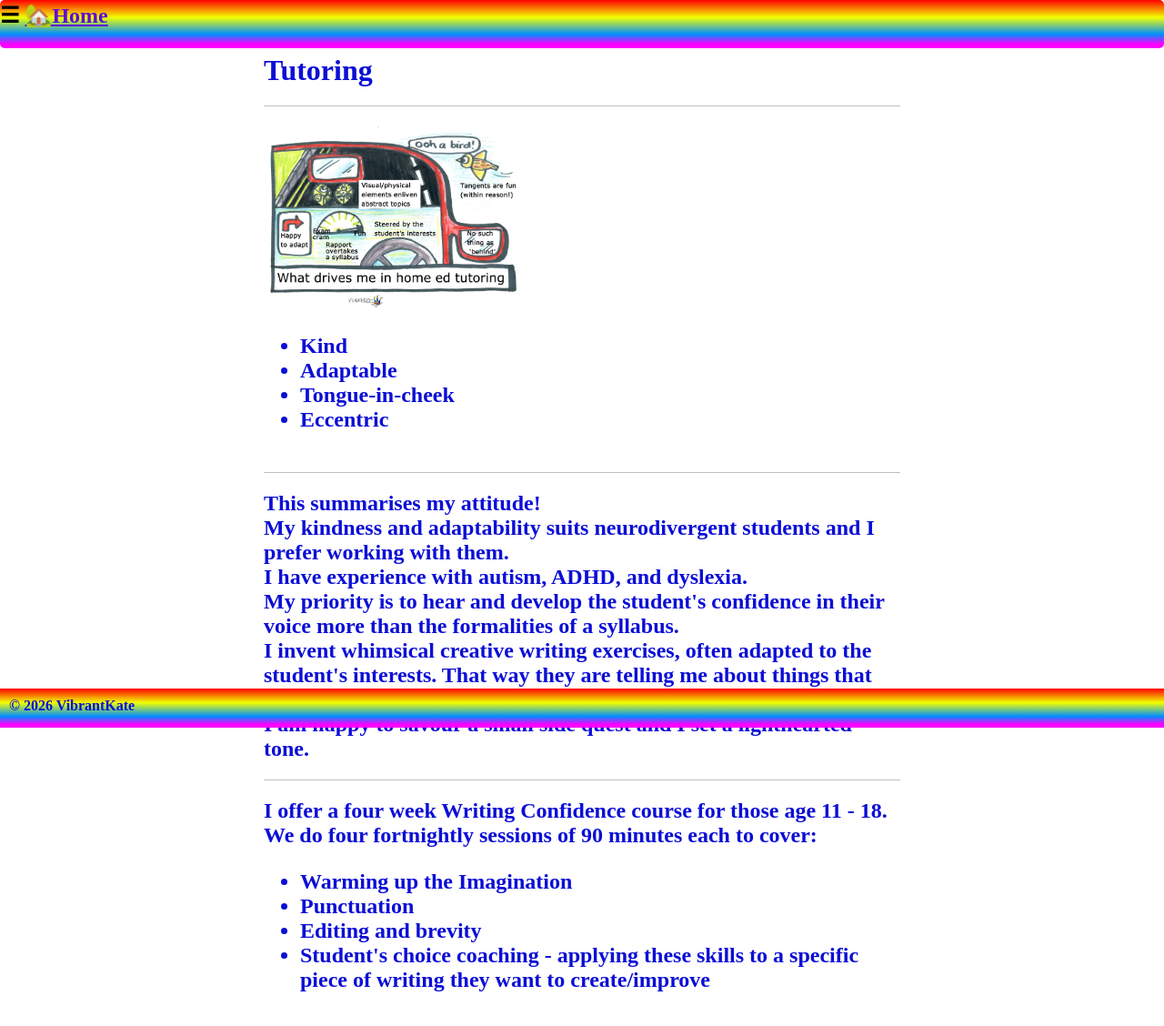
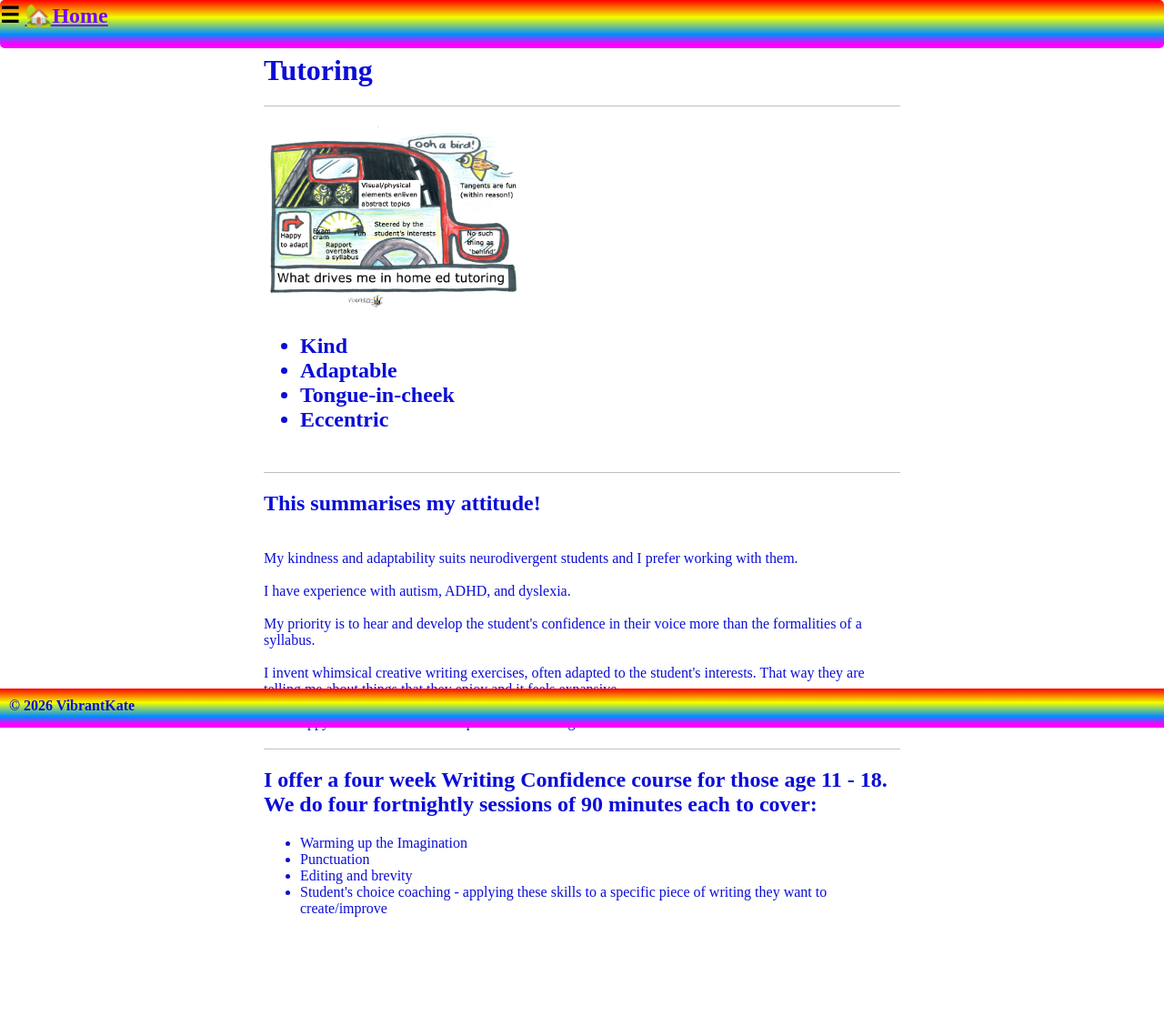
Before and after one commit to TheTechBeetle/vibrantkate, a React (Vite) app in the folder vibrantkatereact/: page /tutoring in a window 1280 px wide. Shown: the top 1128 px of the page at 91% size. Built offline with nearby package versions, Linux system fonts and the light colour scheme.

Commit message:
tutoring

```diff
--- a/vibrantkatereact/src/App.tsx
+++ b/vibrantkatereact/src/App.tsx
@@ -5,8 +5,8 @@ import Bottombar from "./bottombar";
 function App() {
   return (
     <>
-     <TopNav/>
-     <Outlet />
+      <TopNav/>
+      <Outlet />
       <Bottombar/>
     </>
   )
--- a/vibrantkatereact/src/Inkadot.tsx
+++ b/vibrantkatereact/src/Inkadot.tsx
@@ -12,9 +12,9 @@ function Inkadot() {
             <p>she works towards her Pet Care badge.</p>
             <br/>
             <p>Traditionally grammar is dry and rule-based,</p>
-            <p>which is often off-putting. The zine adds a story</p>
+            <p>which is often off-putting. The zine adds a story that</p>
             <p>personifies punctuation and features cute</p>
-            <p>illustrations. A zine is a quirky artistic booklet</p>
+            <p>illustrations. A zine is a quirky artistic booklet-</p>
             <p>the name is an abbreviation of 'magazine'.</p>
             <br/>
             <p>Each page is correctly punctuated so it is an</p>
@@ -36,7 +36,8 @@ function Inkadot() {
                 <a href="https://vibrantkate.kit.com/0eb0b50e46" target="_blank">
                     Sign up for my email list
                 </a>
-                to receive the story electronically
+                <br />
+                to receive the story electronically.
             </h2>
             <a href="https://vibrantkate.sumupstore.com" target="_blank">
                 <h2>Now available in printed form!</h2>
--- a/vibrantkatereact/src/index.css
+++ b/vibrantkatereact/src/index.css
@@ -113,8 +113,8 @@ body {
 
 .banner {
     background: linear-gradient(150deg,
-            rgb(174, 175, 255) 0%,
-            rgb(255, 255, 255) 200%);
+            rgb(207, 207, 255) 0%,
+            rgb(255, 255, 255) 150%);
     border: 5px solid #0b0ed6;
     border-radius: 20px;
 }
@@ -126,5 +126,5 @@ body {
 }
 
 a:-webkit-any-link {
-    color: #600bd6;
+    color: #7700ff;
 }
--- a/vibrantkatereact/src/tutoring.tsx
+++ b/vibrantkatereact/src/tutoring.tsx
@@ -16,25 +16,24 @@ function Tutoring() {
                     </ul>
                 </h2>
 
-                <h2 className="seg">
-                    This summarises my attitude!
-                    <br /> My kindness and adaptability suits neurodivergent students and I prefer working with them.
-                    <br /> I have experience with autism, ADHD, and dyslexia.
-                    <br /> My priority is to hear and develop the student's confidence in their voice more than the formalities of a syllabus.
-                    <br /> I invent whimsical creative writing exercises, often adapted to the student's interests. That way they are telling me about things that they enjoy and it feels expansive.
+                <h2> This summarises my attitude! </h2>
+                <p className="seg">
+                    <br /> My kindness and adaptability suits neurodivergent students and I prefer working with them. <br />
+                    <br /> I have experience with autism, ADHD, and dyslexia.<br />
+                    <br /> My priority is to hear and develop the student's confidence in their voice more than the formalities of a syllabus.<br />
+                    <br /> I invent whimsical creative writing exercises, often adapted to the student's interests. That way they are telling me about things that they enjoy and it feels expansive.<br />
                     <br /> I am happy to savour a small side quest and I set a lighthearted tone.
-                </h2>
-
+                </p>
                 <h2>
                     I offer a four week Writing Confidence course for those age 11 - 18.
                     <br />We do four fortnightly sessions of 90 minutes each to cover:
-                    <ul>
-                        <li>Warming up the Imagination</li>
-                        <li>Punctuation</li>
-                        <li>Editing and brevity</li>
-                        <li>Student's choice coaching - applying these skills to a specific piece of writing they want to create/improve</li>
-                    </ul>
                 </h2>
+                <ul>
+                    <li>Warming up the Imagination</li>
+                    <li>Punctuation</li>
+                    <li>Editing and brevity</li>
+                    <li>Student's choice coaching - applying these skills to a specific piece of writing they want to create/improve</li>
+                </ul>
             </div>
         </>
     )
```
